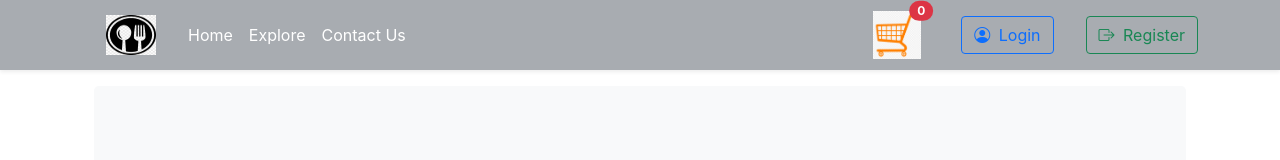
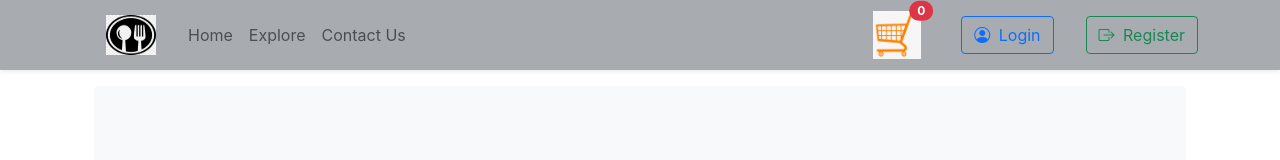
Before and after one commit to sk6957187/Assignment, a React (Create React App) app in the folder foodiesapi/forntend/foodies/: page / in a window 1280 px wide. Shown: the top 160 px of the page. Built offline with nearby package versions, Linux system fonts and the light colour scheme; no server answers.

Commit message:
update css

```diff
--- a/foodiesapi/forntend/foodies/src/components/menubar/Menubar.css
+++ b/foodiesapi/forntend/foodies/src/components/menubar/Menubar.css
@@ -9,7 +9,6 @@
   padding: 10px 20px;
 }
 
-.navbar .nav-link,
 .navbar .navbar-brand,
 .navbar .dropdown-toggle {
   color: #fff !important;
@@ -23,3 +22,7 @@
 .dropdown-menu {
   background-color: #f8f9fa;
 }
+
+.active {
+  color: tomato !important;
+}
```
